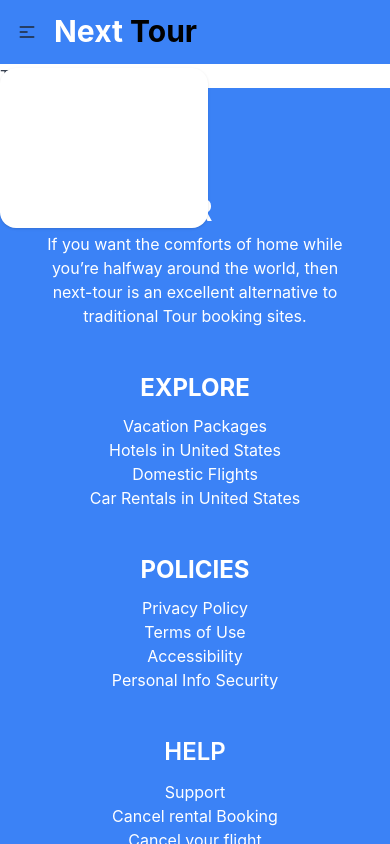
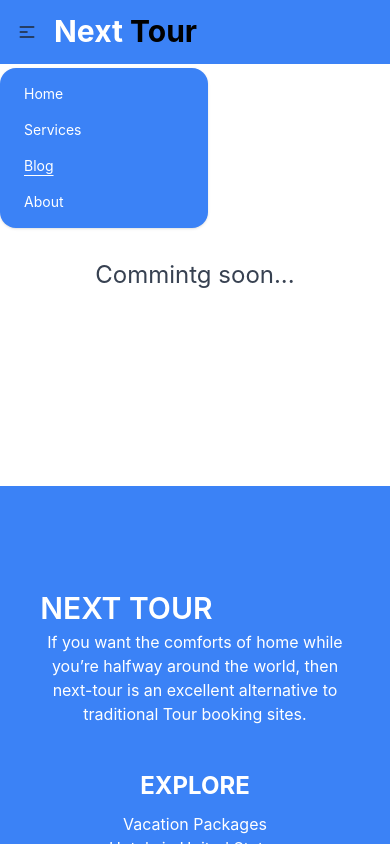
Before and after one commit to sohag-9065/Next-Tour, a Next.js app: page /blog in a window 390 px wide. Both pictures are taken after a click on the label 27 px from the left and 32 px from the top of the page. Shown: the top 844 px of the page. Built offline with nearby package versions, Linux system fonts and the light colour scheme.

Commit message:
Responsive

```diff
--- a/Components/Header.jsx
+++ b/Components/Header.jsx
@@ -42,7 +42,7 @@ const Header = () => {
                         </label>
                         <ul
                             tabIndex={0}
-                            className="p-2 mt-3 shadow menu menu-compact dropdown-content bg-base-100 rounded-box w-52"
+                            className="p-2 mt-3 shadow menu menu-compact dropdown-content  bg-blue-500 rounded-box w-52"
                         >
                             {menuItems}
                         </ul>
--- a/Components/HomeComponent/CategoryHome.jsx
+++ b/Components/HomeComponent/CategoryHome.jsx
@@ -4,7 +4,7 @@ const CategoryHome = () => {
             <h1 className="mb-5 text-3xl font-bold text-blue-500 mt-14">
                 Booking Items
             </h1>
-            <div className="grid grid-cols-3 gap-8 text-gray-700">
+            <div className="grid grid-cols-1 md:grid-cols-2 lg:grid-cols-3 gap-8 text-gray-700">
                 <div className="border border-blue-500 rounded-none shadow-lg shadow-blue-500/20 card bg-blue-50/50">
                     <figure>
                         <img
--- a/Components/HomeComponent/HotelContainerHome.jsx
+++ b/Components/HomeComponent/HotelContainerHome.jsx
@@ -4,7 +4,7 @@ import example from '../../public/assets/example.jpg';
 
 const HotelContainer = () => {
     return (
-        <div className="grid h-screen place-items-center max-w-[1140px] mx-auto">
+        <div className="grid h-[70vh] place-items-center max-w-[1140px] mx-auto">
             <div>
                 <h1 className="mb-5 text-3xl font-bold text-left text-blue-500">
                     Hotels
--- a/pages/about/index.js
+++ b/pages/about/index.js
@@ -3,8 +3,8 @@ import Header from '../../Components/Header';
 
 const index = () => {
     return (
-        <div className="text-gray-700">
-            <h1 className="text-2xl">The number of posts </h1>
+        <div className="text-gray-700 h-[50vh] flex justify-center items-center">
+            <h1 className="text-2xl text-center">Commintg soon... </h1>
         </div>
     );
 };
--- a/pages/blog/index.js
+++ b/pages/blog/index.js
@@ -2,8 +2,8 @@ import Header from '../../Components/Header';
 
 const index = () => {
     return (
-        <div className="text-gray-700">
-            <h2>This is Services</h2>
+        <div className="text-gray-700 h-[50vh] flex justify-center items-center">
+            <h1 className="text-2xl text-center">Commintg soon... </h1>
         </div>
     );
 };
--- a/pages/home/index.js
+++ b/pages/home/index.js
@@ -1,11 +1,16 @@
 import Header from '../../Components/Header';
+import CarrosulHome from '../../Components/HomeComponent/CarrosulHome';
 import CategoryHome from '../../Components/HomeComponent/CategoryHome';
+import ContactForm from '../../Components/HomeComponent/ContactForm';
+import HotelContainer from '../../Components/HomeComponent/HotelContainerHome';
 
 const index = () => {
     return (
         <div className="text-gray-700">
-            <h1>This is Home</h1>
+            <CarrosulHome />
             <CategoryHome />
+            <HotelContainer />
+            <ContactForm />
         </div>
     );
 };
--- a/pages/index.js
+++ b/pages/index.js
@@ -9,12 +9,10 @@ import styles from '../styles/Home.module.css';
 export default function Home() {
   return (
     <div >
-
-      <h1>This is Main Page</h1>
       <CarrosulHome />
       <CategoryHome />
-
-
+      <HotelContainer />
+      <ContactForm />
     </div>
   )
 }
--- a/pages/services/index.js
+++ b/pages/services/index.js
@@ -2,8 +2,8 @@ import Header from '../../Components/Header';
 
 const index = () => {
     return (
-        <div className="text-gray-700">
-            <h1>This is Services</h1>
+        <div className="text-gray-700 h-[50vh] flex justify-center items-center">
+            <h1 className="text-2xl text-center">Commintg soon... </h1>
         </div>
     );
 };
```
